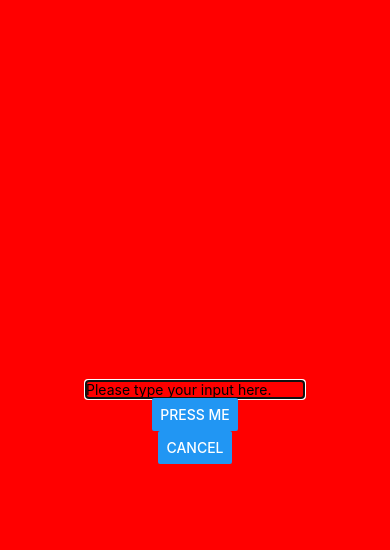
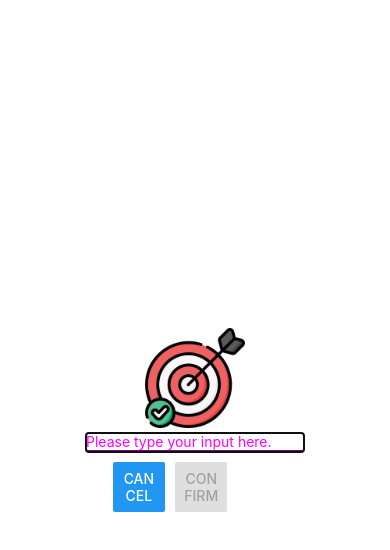
Before and after one commit to supercong0113/CS5520, a React Native app: screen / in a window 390 px wide. Both pictures are taken after a click on the button "ADD A GOAL". Shown: the top 550 px of the page. Built offline with nearby package versions, Linux system fonts and the light colour scheme.

Commit message:
remaining activities for week3

```diff
--- a/App.js
+++ b/App.js
@@ -1,33 +1,57 @@
-import { StatusBar } from 'expo-status-bar';
-import { StyleSheet, Text, View, TextInput, Button } from 'react-native';
-import Header from './components/Header';
-import Input from './components/Input';
-import {useState} from 'react';
+import { StatusBar } from "expo-status-bar";
+import { StyleSheet, Text, View, TextInput, Button, SafeAreaView } from "react-native";
+import Header from "./components/Header";
+import Input from "./components/Input";
+import { useState } from "react";
 
 export default function App() {
-
-    const onTextAdd = function (newText) {console.log(newText); setModalVisible(false);}
-    const onCancel = function () {setModalVisible(false)}
-    const name = "My App"
-    const [modalVisible, setModalVisible] = useState(false)
-
+  const onTextAdd = function (newText) {
+    console.log(newText);
+    setModalVisible(false);
+  };
+  const onCancel = function () {
+    setModalVisible(false);
+  };
+  const name = "My App";
+  const [modalVisible, setModalVisible] = useState(false);
 
   return (
-    <View style={styles.container}>
-     <Header appName = {name}/>
-     <Button title="Add a Goal" onPress={() => setModalVisible(true)}/>
-     <Input onAdd = {onTextAdd} modal={modalVisible} onCancel = {onCancel}/>
+    <SafeAreaView style={styles.container}>
+      <View style={styles.topContainer}>
+      <Header appName={name} />
+      <Button title="Add a Goal" onPress={() => setModalVisible(true)} />
+      </View>
+      <View style={styles.bottomContainer}>
+        <View style={styles.textContainer}>
+          <Text style={styles.text}>You typed...</Text>
+        </View>
+      </View>
+      <Input onAdd={onTextAdd} modal={modalVisible} onCancel={onCancel} />
       <StatusBar style="auto" />
-
-    </View>
+    </SafeAreaView>
   );
 }
 
 const styles = StyleSheet.create({
   container: {
     flex: 1,
-    backgroundColor: '#fff',
-    alignItems: 'center',
-    justifyContent: 'center',
+    backgroundColor: "#fff",
+    // alignItems: "center",
+    justifyContent: "center",
+  },
+  topContainer:{
+    flex: 1,
+    justifyContent: "center",
+    alignItems: "center",
+  },
+  bottomContainer:{
+    flex: 4,
+    backgroundColor: "pink",
+    alignItems: "center",
+  },
+  textContainer: {
+    backgroundColor: "#aaa",
+    borderRadius: 5,
+    color:'blue'
   },
 });
--- a/components/Header.js
+++ b/components/Header.js
@@ -1,10 +1,9 @@
-import { StyleSheet, Text, View } from 'react-native';
+import { StyleSheet, Text, View } from "react-native";
 
-export default function Header(props){
-
+export default function Header(props) {
   return (
-      <View>
-        <Text> {props.appName}</Text>
-      </View>
+    <View>
+      <Text> Welcome to {props.appName}</Text>
+    </View>
   );
 }
--- a/components/Input.js
+++ b/components/Input.js
@@ -1,17 +1,49 @@
-import { TextInput, View, Text, Button, Modal, StyleSheet} from 'react-native';
-import {useState} from 'react';
+import {
+  TextInput,
+  View,
+  Text,
+  Button,
+  Modal,
+  StyleSheet,
+  Image,
+} from "react-native";
+import { useState } from "react";
 
-export default function Input({onAdd, modal, onCancel}){
-  const [text, setText] = useState("")
+export default function Input({ onAdd, modal, onCancel }) {
+  const [text, setText] = useState("");
   return (
     <Modal visible={modal}>
       <View style={styles.container}>
+        <Image
+        source = {require('../assets/2617812.png')}
+          // source={{
+          //   uri: "https://cdn-icons-png.flaticon.com/512/2617/2617812.png",
+          // }}
+          style={styles.image}
+        />
         <TextInput
-          onChangeText = {(newText) => {setText(newText)}}
-          value = {text}
-          placeholder = "Please type your input here."/>
-        <Button title="Press me" onPress={() => {onAdd(text); setText("");}}/>
-        <Button title="Cancel" onPress={onCancel}/>
+        style = {styles.input}
+          onChangeText={(newText) => {
+            setText(newText);
+          }}
+          value={text}
+          placeholder="Please type your input here."
+        />
+        <View style={styles.buttonContaner}>
+        <View style={styles.button}>
+        <Button title="Cancel" onPress={onCancel} />
+        </View>
+        <View style={styles.button}>
+        <Button
+          title="Confirm"
+          onPress={() => {
+            onAdd(text);
+            setText("");
+          }}
+          disabled={text.length ? false: true}
+        />
+        </View>
+        </View>
       </View>
     </Modal>
   );
@@ -20,8 +52,25 @@ export default function Input({onAdd, modal, onCancel}){
 const styles = StyleSheet.create({
   container: {
     flex: 1,
-    backgroundColor: 'red',
-    alignItems: 'center',
-    justifyContent: 'center',
+    backgroundColor: "#coc",
+    alignItems: "center",
+    justifyContent: "center",
   },
+  input:{
+    color: '#ff00ff',
+    borderBottomWidth: 2,
+    borderBottomColor: 'purple',
+    margin:5,
+  },
+  button:{
+    margin:5,
+    width:'30%',
+  },
+  image:{
+    width:100,
+    height:100,
+  },
+  buttonContaner:{
+    flexDirection:"row",
+  }
 });
```
Also changed, not shown: assets/2617812.png (added).
